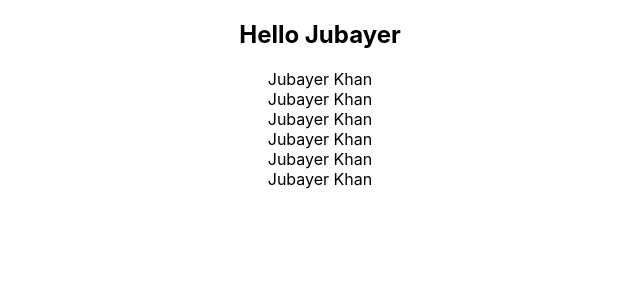
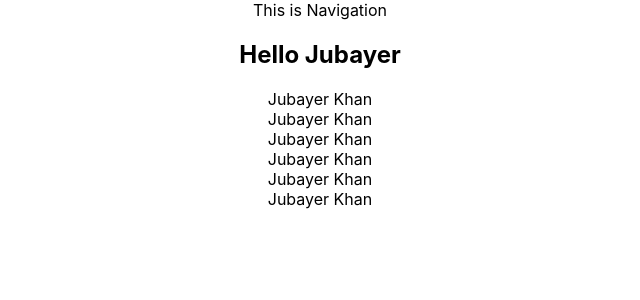
Before and after one commit to jakdev047/reactTypescript, a React (Create React App) app: page / in a window 1280 px wide. Shown: the top 300 px of the page, without its empty margins (320-960 px from the left). Built offline with nearby package versions, Linux system fonts and the light colour scheme.

Commit message:
advance props

```diff
--- a/src/App.tsx
+++ b/src/App.tsx
@@ -4,6 +4,8 @@ import Greet from "./components/Greet";
 import Person from "./components/Person";
 import PersonList from "./components/PersonList";
 import { personList } from "./utils/data";
+import Heading from "./components/Heading";
+import TopNavigation from "./layout/TopNavigation";
 
 function App() {
   const personName = {
@@ -12,6 +14,9 @@ function App() {
   };
   return (
     <div className="App">
+      <Heading>
+        <TopNavigation>This is Navigation</TopNavigation>
+      </Heading>
       <Greet name={"Jubayer"} />
       <Person name={personName} />
       <PersonList names={personList} />
--- /dev/null
+++ b/src/components/Heading.tsx
@@ -0,0 +1,9 @@
+import React from "react";
+
+type HeadingProps = {
+  children: React.ReactNode;
+};
+
+export default function Heading(props: HeadingProps) {
+  return <div>{props?.children}</div>;
+}
--- /dev/null
+++ b/src/layout/TopNavigation.tsx
@@ -0,0 +1,9 @@
+import React from "react";
+
+type TopNavigationProps = {
+  children: string;
+};
+
+export default function TopNavigation(props: TopNavigationProps) {
+  return <div>{props?.children}</div>;
+}
```
